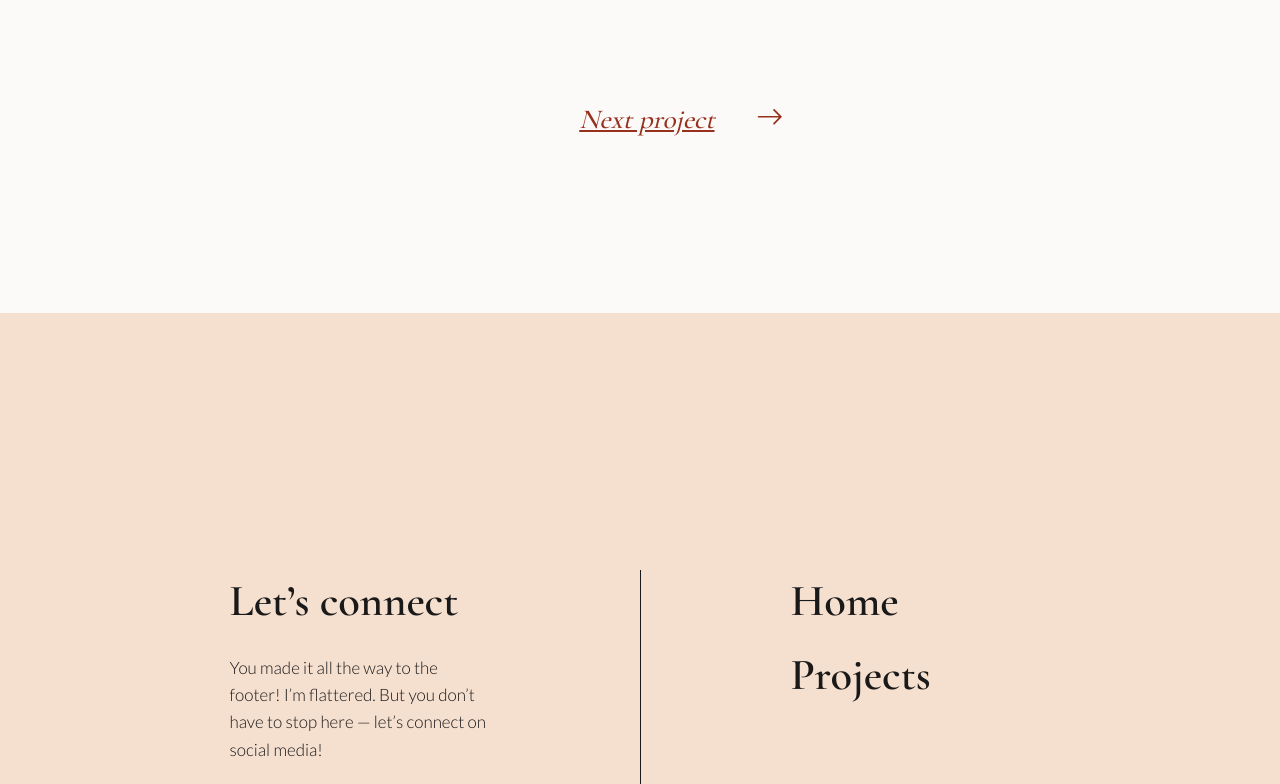
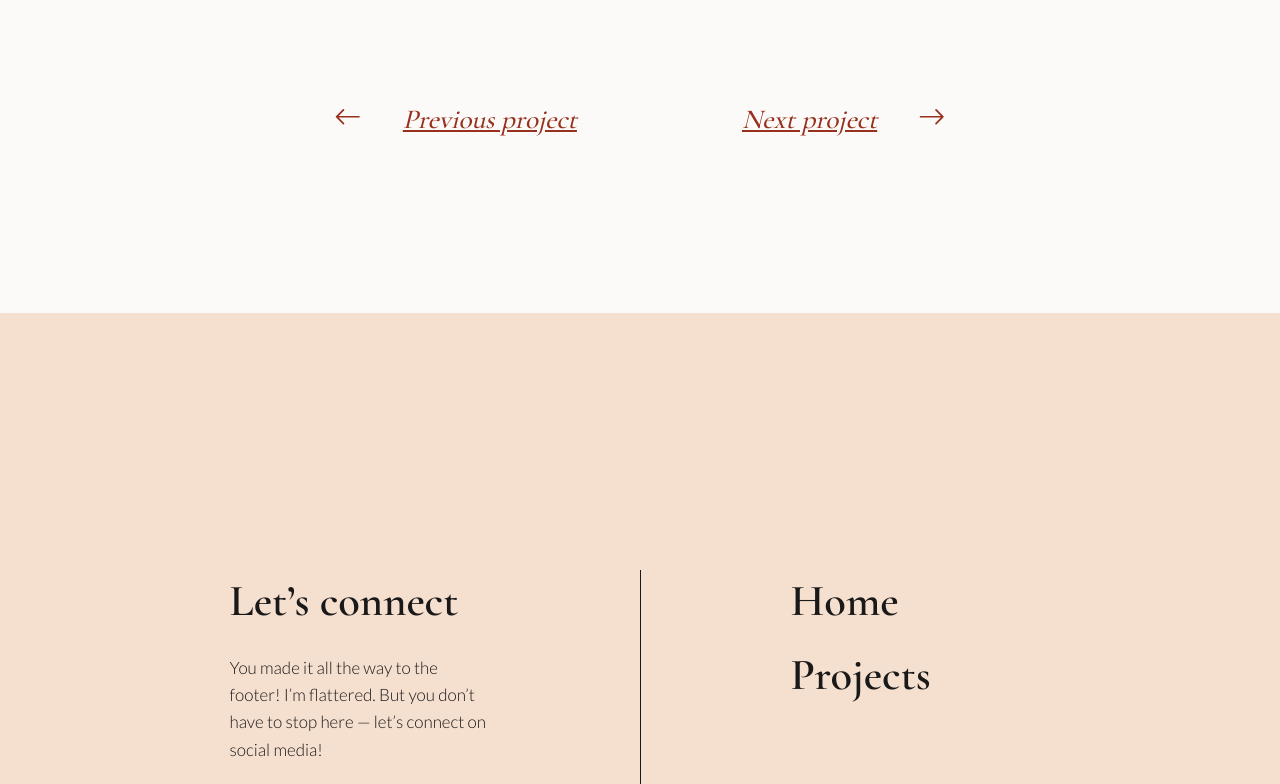
Before and after one commit to dariatsvetkova/portfolio-2021, a Gatsby site: page /clapcard in a window 1280 px wide. Shown: the part 2658-3442 px from the top of the page. Built offline with nearby package versions, Linux system fonts and the light colour scheme; Gatsby itself is replaced by a stand-in of ours.

Commit message:
add links between project pages

```diff
--- a/gatsby-node.js
+++ b/gatsby-node.js
@@ -12,13 +12,15 @@ exports.sourceNodes = ({ actions }) => {
       descr: String!
       embed: String
       lessons: String!
-      urls: Urls
+      next: String
       number: String!
+      previous: String
       role: String!
       slug: String!
       stack: String
       tags: [String]!
       title: String!
+      urls: Urls
       why: String!
     }
     type Urls implements Node @dontInfer {
@@ -64,6 +66,8 @@ exports.createPages = async ({ actions, graphql, reporter }) => {
             stack
             challenges
             lessons
+            previous
+            next
           }
         }
       }
@@ -82,8 +86,6 @@ exports.createPages = async ({ actions, graphql, reporter }) => {
       path: project.node.slug,
       component: path.resolve(`./src/templates/project.js`),
       context: {
-        // Data passed to context is available
-        // in page queries as GraphQL variables.
         project: project.node,
         slug: project.node.slug.slice(1),
       },
--- a/src/data/projects/clapcard.json
+++ b/src/data/projects/clapcard.json
@@ -2,6 +2,8 @@
   "number": 3,
   "title": "Clap Card",
   "slug": "/clapcard",
+  "previous": "/gameof15",
+  "next": "/taptempo",
   "descr":
     "ClapCard is an interactive online birthday card that activates when a user claps their hands.",
   "role":
--- a/src/data/projects/gameof15.json
+++ b/src/data/projects/gameof15.json
@@ -2,6 +2,8 @@
   "number": 2,
   "title": "Game of Fifteen",
   "slug": "/gameof15",
+  "previous": "/paintr",
+  "next": "/clapcard",
   "descr":
     "Classic 15 puzzle with modern neomorphic design, a dark mode, and multiple interaction methods that resemble the physical puzzle.",
   "role":
--- a/src/data/projects/paintr.json
+++ b/src/data/projects/paintr.json
@@ -2,6 +2,7 @@
   "number": 1,
   "title": "Paintr",
   "slug": "/paintr",
+  "next": "/gameof15",
   "descr":
     "A web app that generates colour schemes for websites, applies them to a demo website and provides CSS code for the perfect colour scheme.",
   "role":
--- a/src/data/projects/taptempo.json
+++ b/src/data/projects/taptempo.json
@@ -2,6 +2,7 @@
   "number": 4,
   "title": "Tap Tempo",
   "slug": "/taptempo",
+  "previous": "/clapcard",
   "descr":
     "A beats-per-minute calculator with a colourful design, used by hundreds of music professionals every month.",
   "role":
--- a/src/templates/project.js
+++ b/src/templates/project.js
@@ -10,6 +10,7 @@ import { BsArrowLeft, BsArrowRight } from "react-icons/bs"
 const ProjectTemplate = ({ pageContext, data }) => {
 
   const project = pageContext.project
+  console.log("project: ", project)
 
   return (
     <Layout>
@@ -115,10 +116,18 @@ const ProjectTemplate = ({ pageContext, data }) => {
         </section>
 
         <nav className={styles.prevNext}>
-          <Link className={`textLink ${styles.next}`} to="/game-of-15">
-              Next project
-              <span className={`icon ${styles.arrow}`}><BsArrowRight /></span>
-          </Link>
+          {project.previous &&
+            <Link className={`textLink ${styles.prev}`} to={project.previous}>
+                <span className={`icon ${styles.arrow}`}><BsArrowLeft /></span>
+                Previous project
+            </Link>
+          }
+          {project.next &&
+            <Link className={`textLink ${styles.next}`} to={project.next}>
+                Next project
+                <span className={`icon ${styles.arrow}`}><BsArrowRight /></span>
+            </Link>
+          }
         </nav>
       </main>
     </Layout>
@@ -128,7 +137,7 @@ const ProjectTemplate = ({ pageContext, data }) => {
 export default ProjectTemplate;
 
 export const data = graphql`
-  query imageQuery($slug: String!) {
+  query($slug: String!) {
     heroImg: file(
       relativePath: { regex: "/hero/" },
       relativeDirectory: {eq: $slug}
```
